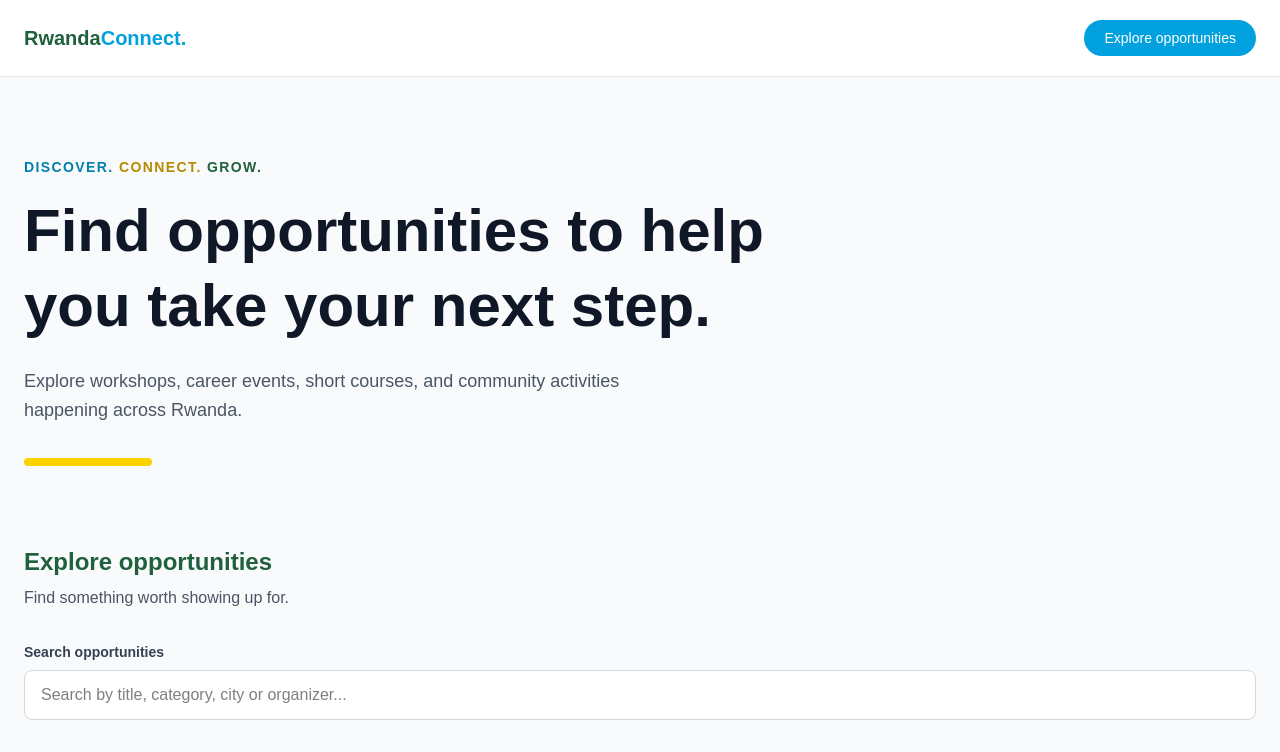
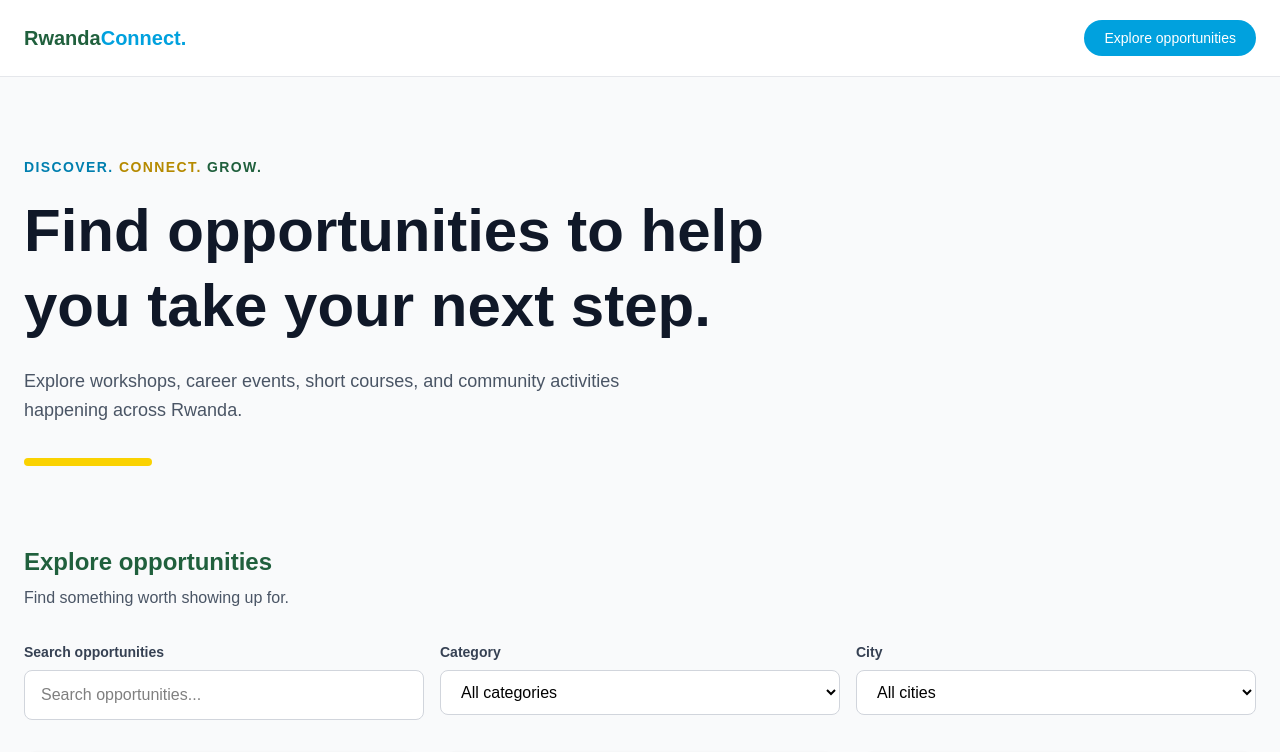
Before and after one commit to Tetaaline/rwanda-opportunities-explorer-, a React (Vite) app: page / in a window 1280 px wide. Shown: the top 752 px of the page. Built offline with nearby package versions, Linux system fonts and the light colour scheme.

Commit message:
feat: add category and city filters

```diff
--- a/src/App.jsx
+++ b/src/App.jsx
@@ -1,20 +1,34 @@
-import Header from './components/Header.jsx'
-import OpportunityCard from './components/OpportunityCard.jsx'
-import { opportunities } from './data/opportunities.js'
+
 import { useState } from 'react'
+import Header from './components/Header'
+import OpportunityCard from './components/OpportunityCard'
 import SearchFilters from './components/SearchFilters'
+import { opportunities } from './data/opportunities'
 
 function App() {
   const [searchTerm, setSearchTerm] = useState('')
+  const [selectedCategory, setSelectedCategory] = useState('All')
+  const [selectedCity, setSelectedCity] = useState('All')
+
+  // Filter opportunities using search, category and city
   const filteredOpportunities = opportunities.filter((opportunity) => {
     const search = searchTerm.toLowerCase()
 
-  return (
+    const matchesSearch =
       opportunity.title.toLowerCase().includes(search) ||
       opportunity.category.toLowerCase().includes(search) ||
       opportunity.city.toLowerCase().includes(search) ||
       opportunity.organizer.toLowerCase().includes(search)
-  )
+
+    const matchesCategory =
+      selectedCategory === 'All' ||
+      opportunity.category === selectedCategory
+
+    const matchesCity =
+      selectedCity === 'All' ||
+      opportunity.city === selectedCity
+
+    return matchesSearch && matchesCategory && matchesCity
   })
 
   return (
@@ -41,7 +55,10 @@ function App() {
           <div className="mt-8 h-2 w-32 rounded-full bg-[#FAD201]" />
         </section>
 
-        <section id="opportunities" className="mx-auto max-w-7xl px-6 pb-20">
+        <section
+          id="opportunities"
+          className="mx-auto max-w-7xl px-6 pb-20"
+        >
           <div className="mb-8">
             <h2 className="text-2xl font-bold text-[#20603D]">
               Explore opportunities
@@ -54,6 +71,10 @@ function App() {
           <SearchFilters
             searchTerm={searchTerm}
             onSearchChange={setSearchTerm}
+            selectedCategory={selectedCategory}
+            onCategoryChange={setSelectedCategory}
+            selectedCity={selectedCity}
+            onCityChange={setSelectedCity}
           />
 
           <div className="grid gap-6 sm:grid-cols-2 lg:grid-cols-3">
--- a/src/components/SearchFilters.jsx
+++ b/src/components/SearchFilters.jsx
@@ -1,22 +1,62 @@
 
-function SearchFilters({ searchTerm, onSearchChange }) {
+function SearchFilters({
+  searchTerm,
+  onSearchChange,
+  selectedCategory,
+  onCategoryChange,
+  selectedCity,
+  onCityChange,
+}) {
   return (
-    <div className="mb-8">
-      <label
-        htmlFor="search"
-        className="mb-2 block text-sm font-semibold text-gray-700"
-      >
+    <div className="mb-8 grid gap-4 md:grid-cols-3">
+      <div>
+        <label htmlFor="search" className="mb-2 block text-sm font-semibold text-gray-700">
           Search opportunities
         </label>
-
         <input
           id="search"
           type="text"
           value={searchTerm}
           onChange={(event) => onSearchChange(event.target.value)}
-        placeholder="Search by title, category, city or organizer..."
-        className="w-full rounded-lg border border-gray-300 bg-white px-4 py-3 outline-none focus:border-[#007FAF] focus:ring-2 focus:ring-[#007FAF]/20"
+          placeholder="Search opportunities..."
+          className="w-full rounded-lg border border-gray-300 bg-white px-4 py-3 outline-none focus:border-[#007FAF]"
         />
+      </div>
+
+      <div>
+        <label htmlFor="category" className="mb-2 block text-sm font-semibold text-gray-700">
+          Category
+        </label>
+        <select
+          id="category"
+          value={selectedCategory}
+          onChange={(event) => onCategoryChange(event.target.value)}
+          className="w-full rounded-lg border border-gray-300 bg-white px-4 py-3"
+        >
+          <option value="All">All categories</option>
+          <option value="Workshop">Workshop</option>
+          <option value="Career Event">Career Event</option>
+          <option value="Community Activity">Community Activity</option>
+          <option value="Short Course">Short Course</option>
+        </select>
+      </div>
+
+      <div>
+        <label htmlFor="city" className="mb-2 block text-sm font-semibold text-gray-700">
+          City
+        </label>
+        <select
+          id="city"
+          value={selectedCity}
+          onChange={(event) => onCityChange(event.target.value)}
+          className="w-full rounded-lg border border-gray-300 bg-white px-4 py-3"
+        >
+          <option value="All">All cities</option>
+          <option value="Kigali">Kigali</option>
+          <option value="Huye">Huye</option>
+          <option value="Musanze">Musanze</option>
+        </select>
+      </div>
     </div>
   )
 }
```
Lines whose indentation alone changed are shown as unchanged.
